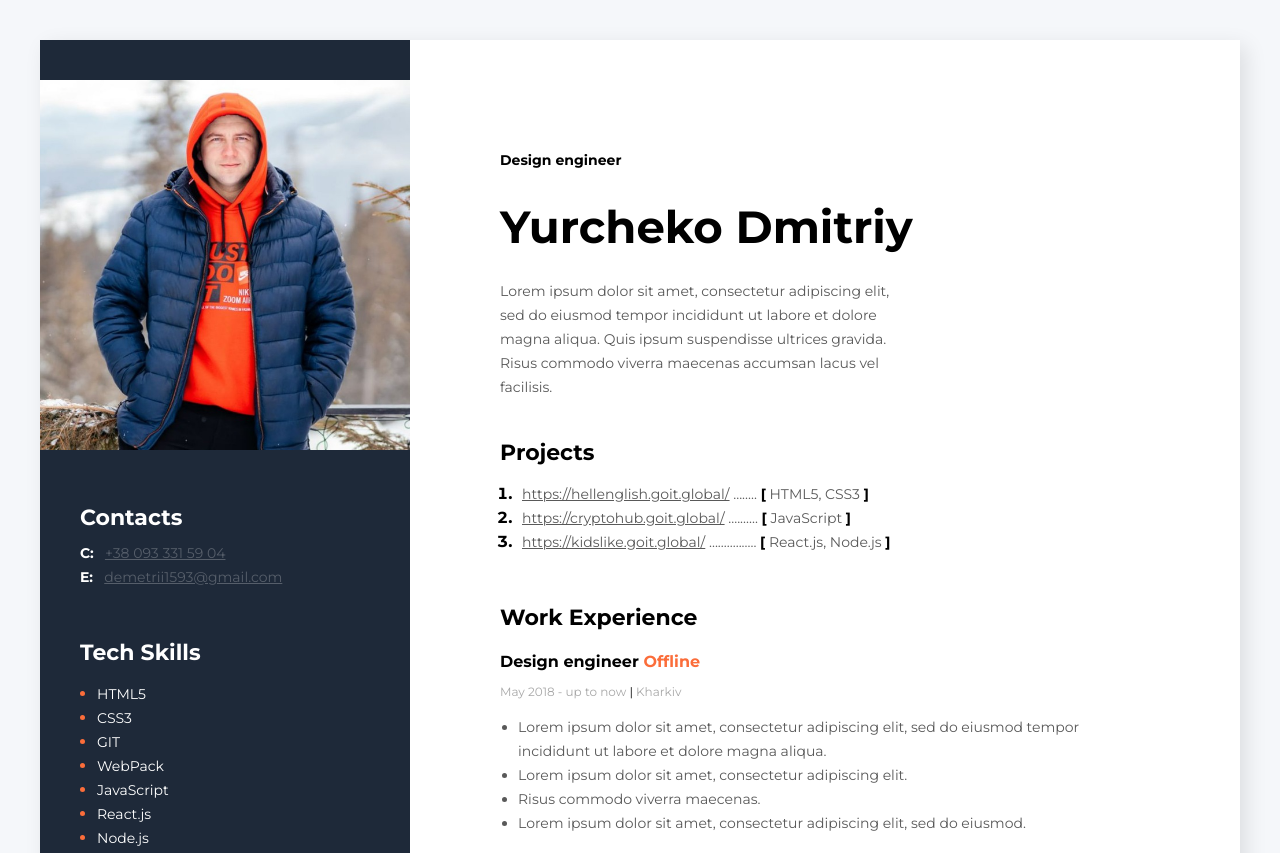
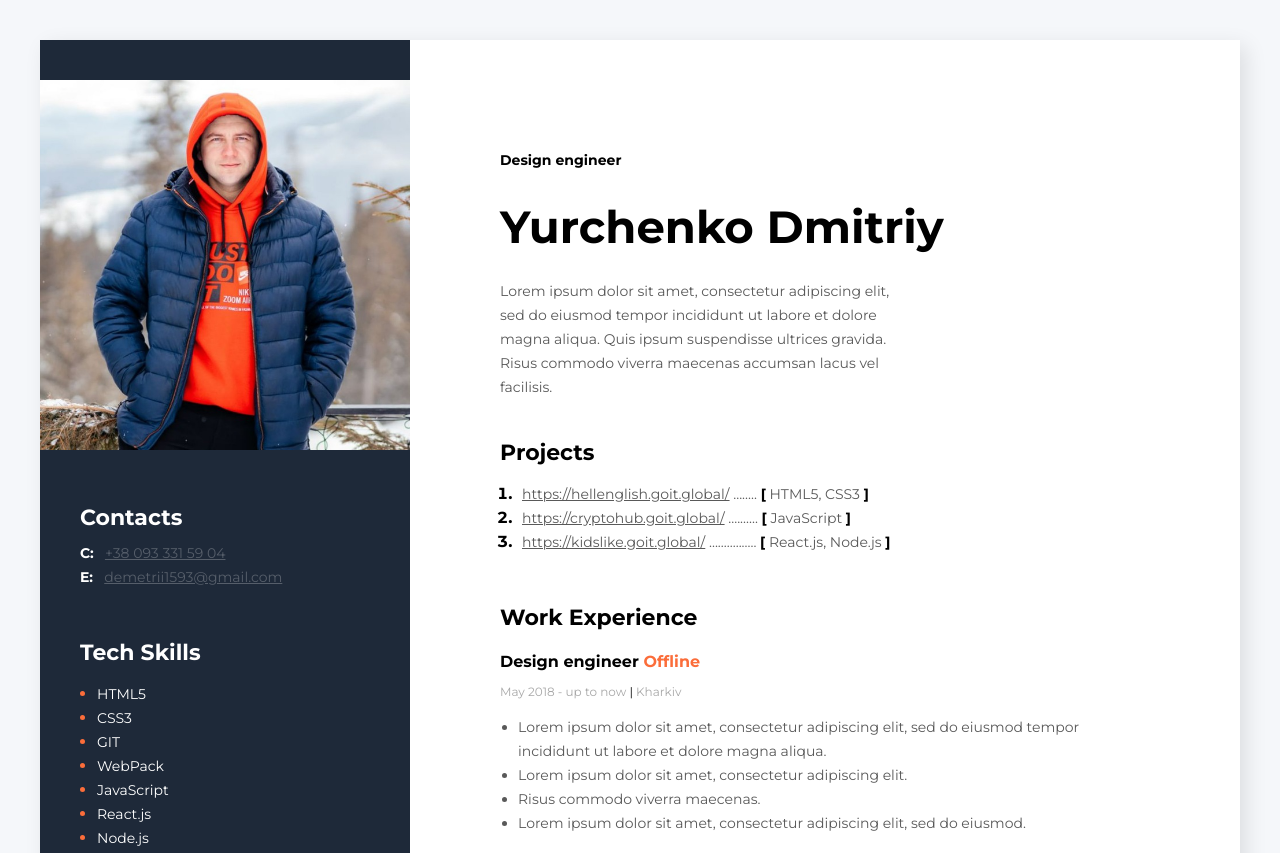
Before and after one commit to demetrii18/my-resume, a plain HTML site: page index.html in a window 1280 px wide. Shown: the top 853 px of the page. Drawn offline with Linux system fonts and the light colour scheme.

Commit message:
Update index.html
change last name

```diff
--- a/index.html
+++ b/index.html
@@ -23,7 +23,7 @@
         <!-- About me section -->
         <div class="about-me">
           <h2 class="about-me-profession">Design engineer</h2>
-          <h1 class="about-me-name">Yurcheko Dmitriy</h1>
+          <h1 class="about-me-name">Yurchenko Dmitriy</h1>
           <p class="about-me-description">
             Lorem ipsum dolor sit amet, consectetur adipiscing elit, sed do
             eiusmod tempor incididunt ut labore et dolore magna aliqua. Quis
```
